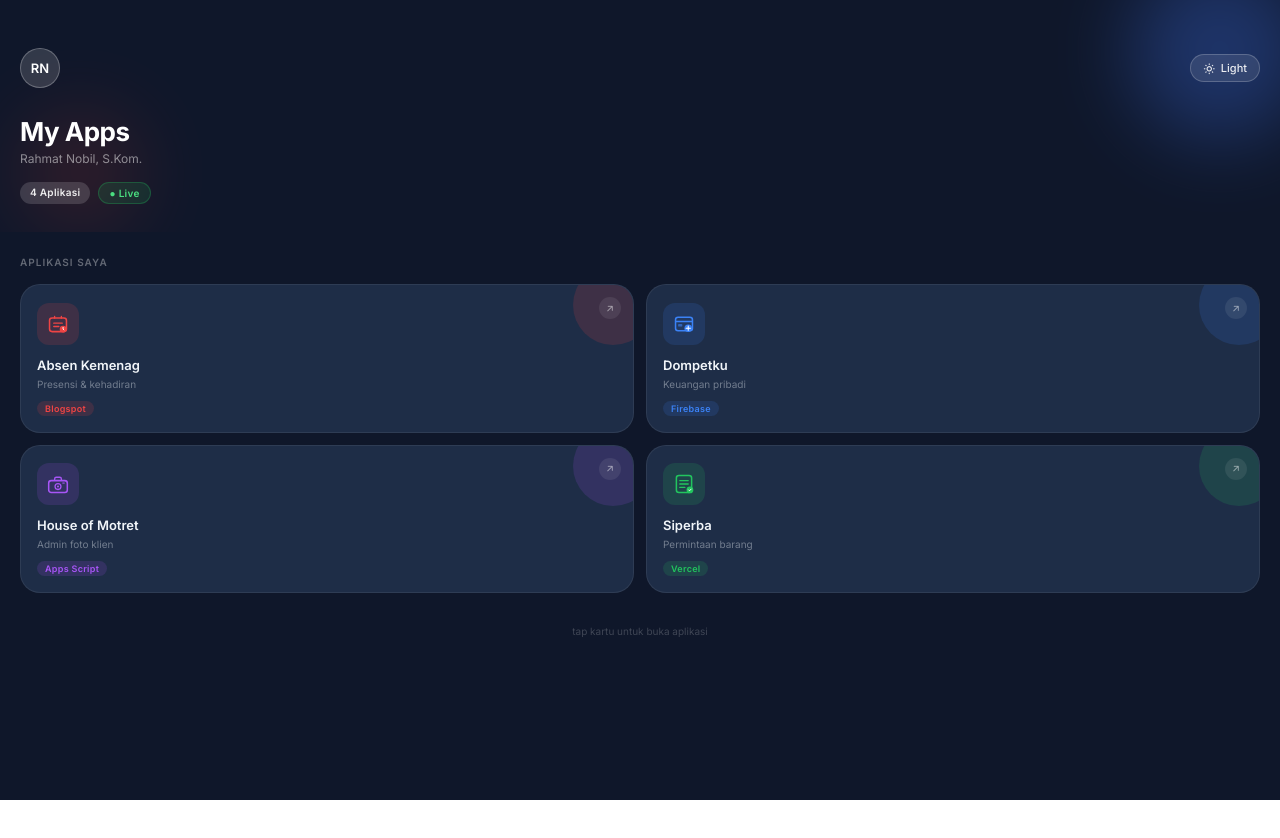
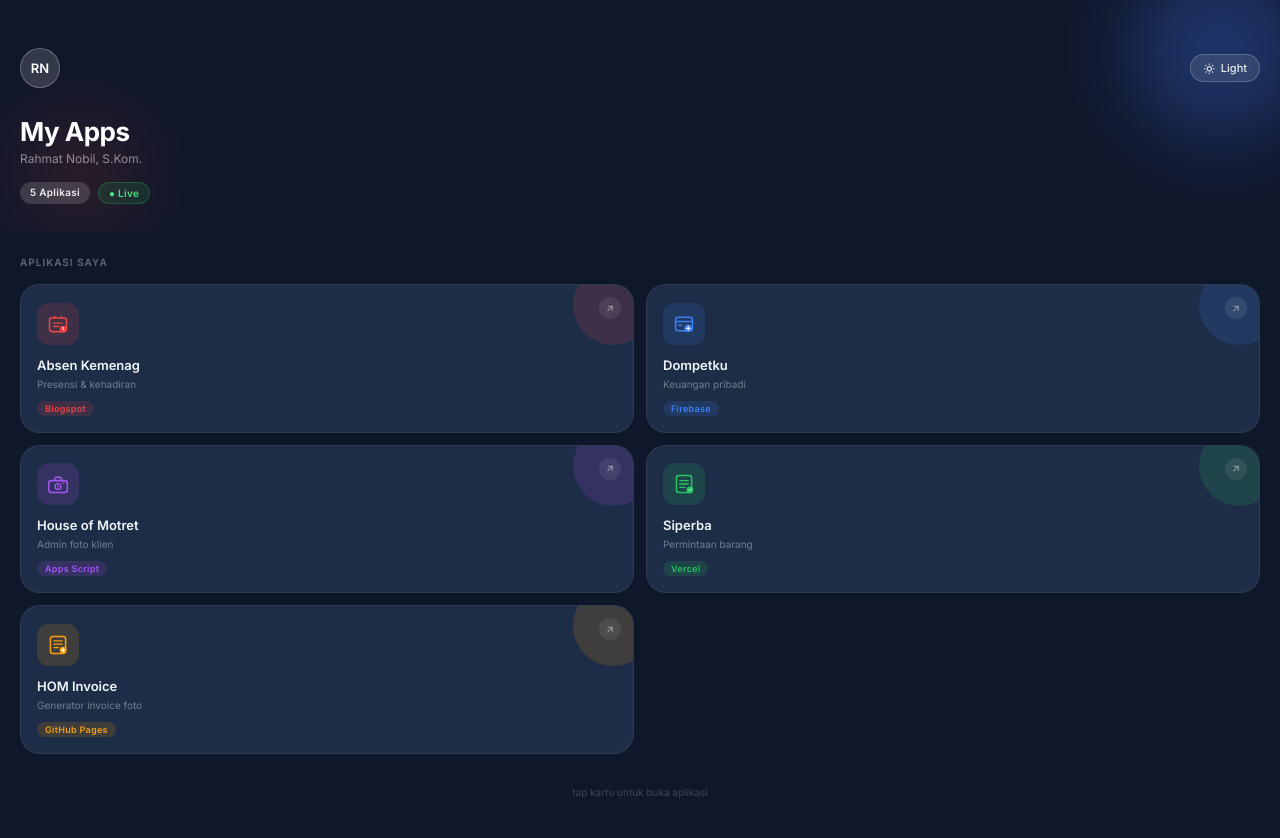
Before and after one commit to admin-hom/Dashboard, a plain HTML site: page index.html in a window 1280 px wide. Before the commit the page ends 800 px from the top, so only its background shows below. Drawn offline with Linux system fonts and the light colour scheme.

Commit message:
Add files via upload

```diff
--- a/index.html
+++ b/index.html
@@ -112,7 +112,7 @@ body{font-family:'Inter',system-ui,sans-serif;-webkit-tap-highlight-color:transp
       <p>Rahmat Nobil, S.Kom.</p>
     </div>
     <div class="badge-row">
-      <span class="badge badge-apps">4 Aplikasi</span>
+      <span class="badge badge-apps" id="appCountBadge">5 Aplikasi</span>
       <span class="badge badge-live">&#9679; Live</span>
     </div>
   </div>
@@ -196,6 +196,22 @@ body{font-family:'Inter',system-ui,sans-serif;-webkit-tap-highlight-color:transp
         <div class="card-tag" style="background:rgba(34,197,94,0.15);color:#22c55e">Vercel</div>
       </a>
 
+      <a class="card" href="https://admin-hom.github.io/Invoice/" target="_blank">
+        <div class="card-glow" style="background:#f59e0b"></div>
+        <div class="card-arrow"><i class="ti ti-arrow-up-right" aria-hidden="true"></i></div>
+        <div class="card-icon" style="background:rgba(245,158,11,0.15)">
+          <svg width="22" height="22" viewBox="0 0 26 26" fill="none">
+            <rect x="4" y="3" width="18" height="20" rx="3" stroke="#f59e0b" stroke-width="1.8"/>
+            <path d="M8 8h10M8 12h10M8 16h6" stroke="#f59e0b" stroke-width="1.5" stroke-linecap="round"/>
+            <circle cx="19" cy="19" r="4" fill="#f59e0b"/>
+            <path d="M19 16.5v5M16.5 19h5" stroke="white" stroke-width="1.2" stroke-linecap="round"/>
+          </svg>
+        </div>
+        <div class="card-name">HOM Invoice</div>
+        <div class="card-desc">Generator invoice foto</div>
+        <div class="card-tag" style="background:rgba(245,158,11,0.15);color:#f59e0b">GitHub Pages</div>
+      </a>
+
     </div>
   </div>
 
```
